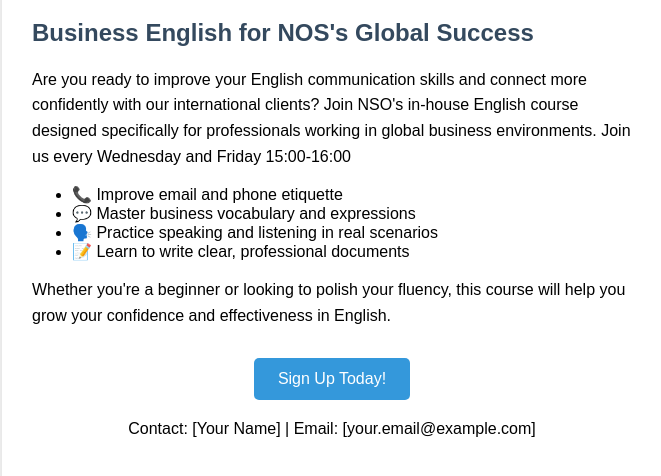
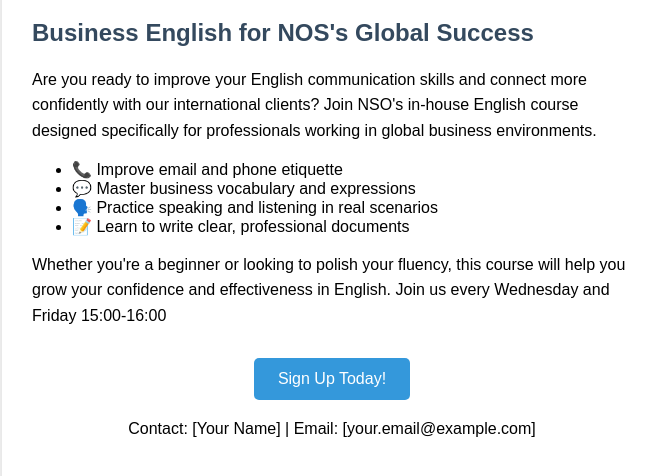
Before and after one commit to iandemo-web/Ian-super-awesome-wonderful-amazing-English-course, a plain HTML site: page index.html in a window 1280 px wide. Shown: the part 112-588 px from the top of the page, without its empty margins (308-969 px from the left). Drawn offline with Linux system fonts and the light colour scheme.

Commit message:
Update index.html

```diff
--- a/index.html
+++ b/index.html
@@ -52,7 +52,7 @@
     <h1>🌍 Boost Your English Skills!</h1>
     <h2>Business English for NOS's Global Success</h2>
     <p>
-      Are you ready to improve your English communication skills and connect more confidently with our international clients? Join NSO's in-house English course designed specifically for professionals working in global business environments. Join us every Wednesday and Friday 15:00-16:00
+      Are you ready to improve your English communication skills and connect more confidently with our international clients? Join NSO's in-house English course designed specifically for professionals working in global business environments.
     </p>
     <ul>
       <li>📞 Improve email and phone etiquette</li>
@@ -61,7 +61,7 @@
       <li>📝 Learn to write clear, professional documents</li>
     </ul>
     <p>
-      Whether you're a beginner or looking to polish your fluency, this course will help you grow your confidence and effectiveness in English.
+      Whether you're a beginner or looking to polish your fluency, this course will help you grow your confidence and effectiveness in English. Join us every Wednesday and Friday 15:00-16:00
     </p>
     <div class="cta">
         <a href="sign up.html">
```
